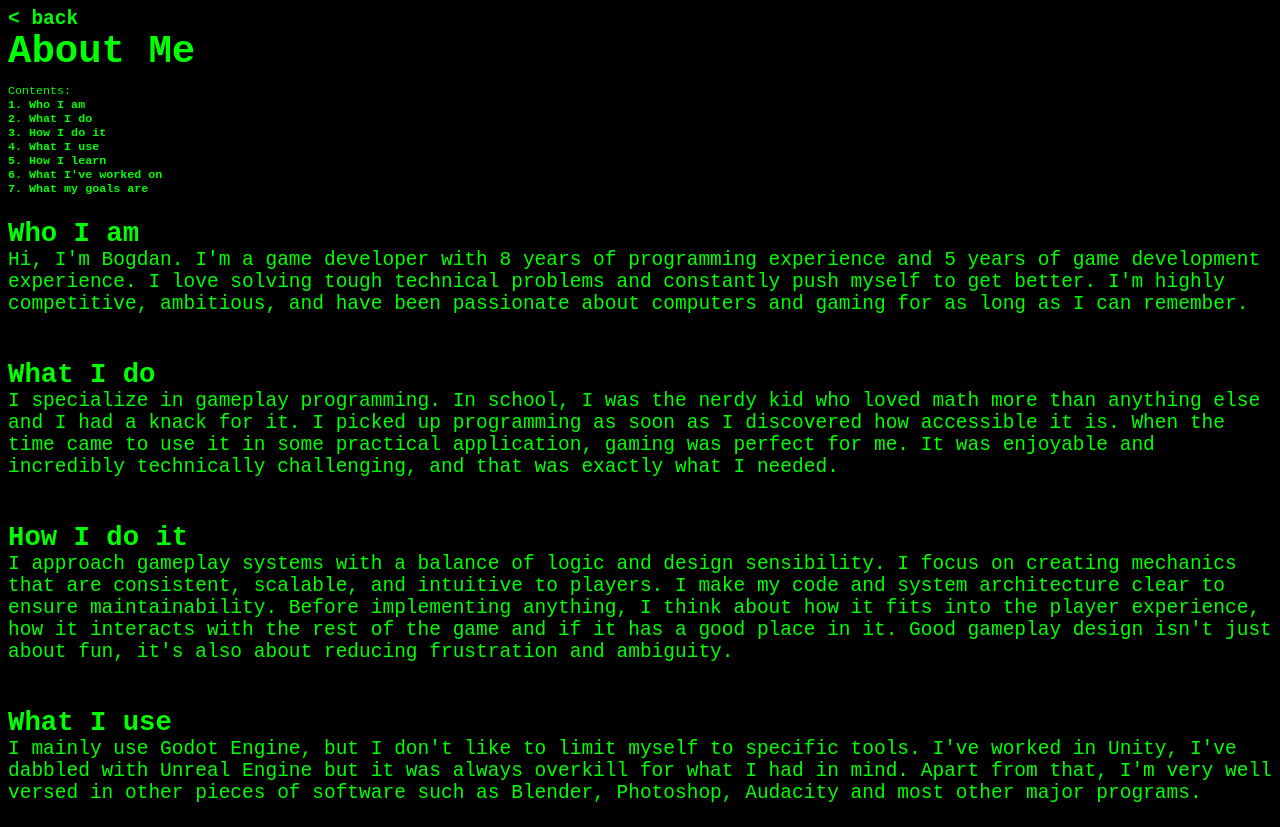
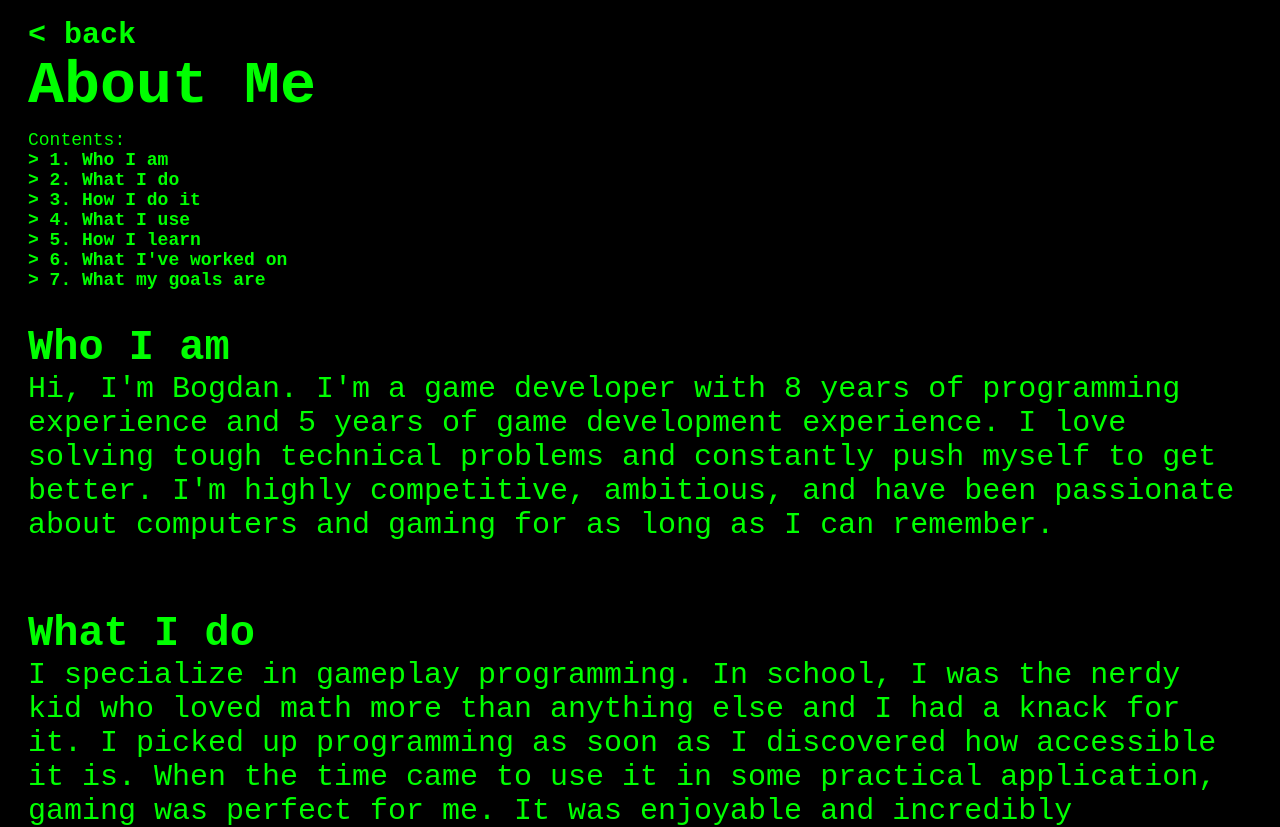
Before and after one commit to senseibobo/senseibobo.github.io, a plain HTML site: page aboutme.html in a window 1280 px wide. Shown: the top 827 px of the page. Drawn offline with Linux system fonts and the light colour scheme.

Commit message:
almost done

```diff
--- a/aboutme.html
+++ b/aboutme.html
@@ -7,7 +7,7 @@
   </head>
   <body>
     <div id="backbutton">
-      <b><<a href="index.html"> back</a></b>
+      <b><a href="index.html">< back</a></b>
     </div>
     <div class="main">
       <h1 class="title">
@@ -16,13 +16,13 @@
 	  <div class="about-me-container">
 		<div class="contents">
 			<p>Contents:</p>
-			<a href="#who-i-am">1. Who I am</a>
-			<a href="#what-i-do">2. What I do</a>
-			<a href="#how-i-do-it">3. How I do it</a>
-			<a href="#what-i-use">4. What I use</a>
-			<a href="#how-i-learn">5. How I learn</a>
-			<a href="#what-ive-worked-on">6. What I've worked on</a>
-			<a href="#what-my-goals-are">7. What my goals are</a>
+			<a href="#who-i-am">> 1. Who I am</a>
+			<a href="#what-i-do">> 2. What I do</a>
+			<a href="#how-i-do-it">> 3. How I do it</a>
+			<a href="#what-i-use">> 4. What I use</a>
+			<a href="#how-i-learn">> 5. How I learn</a>
+			<a href="#what-ive-worked-on">> 6. What I've worked on</a>
+			<a href="#what-my-goals-are">> 7. What my goals are</a>
 		</div>
 			<br>
 		<h3 id="who-i-am">Who I am</h3>
@@ -63,6 +63,7 @@
 		<h3 id="how-i-collaborate">How I collaborate</h3>
 		<p>When it comes to working with others, I'm usually the type to be quiet and listen until I have something smart to say. Maybe it's an idea to implement or maybe it's a complaint. I make sure to tell it how it is, though.</p>
 		<p>Most of my experience comes from game jams, where the atmosphere is much more intense than usual, so I've learned to adapt to that.</p>
+			<br>
 	</div>
     </div>
     </div>
--- a/style.css
+++ b/style.css
@@ -2,7 +2,8 @@ body {
   background-color: black;
   color: #00ff00;
   font-family: monospace;
-  font-size: 1.5em;
+  font-size: 30px;
+  padding: 10px 20px;
 }
 
 h1 {
@@ -28,6 +29,7 @@ a {
 
 .content {
   width: 100%;
+  flex-grow: 1;
 }
 
 .contents {
@@ -96,3 +98,13 @@ a {
   justify-content: start;
   align-items: center;
 }
+
+.footer {
+  flex-shrink: 1;
+  width: 100%;
+  font-size: 0.7em;
+}
+
+.footer a {
+  font-size: 1em;
+}
```
Also changed, not shown: cv.html (+1 -1 lines), index.html (+10 -3 lines), projects.html (+3 -3 lines). Lines whose indentation alone changed are shown as unchanged.
